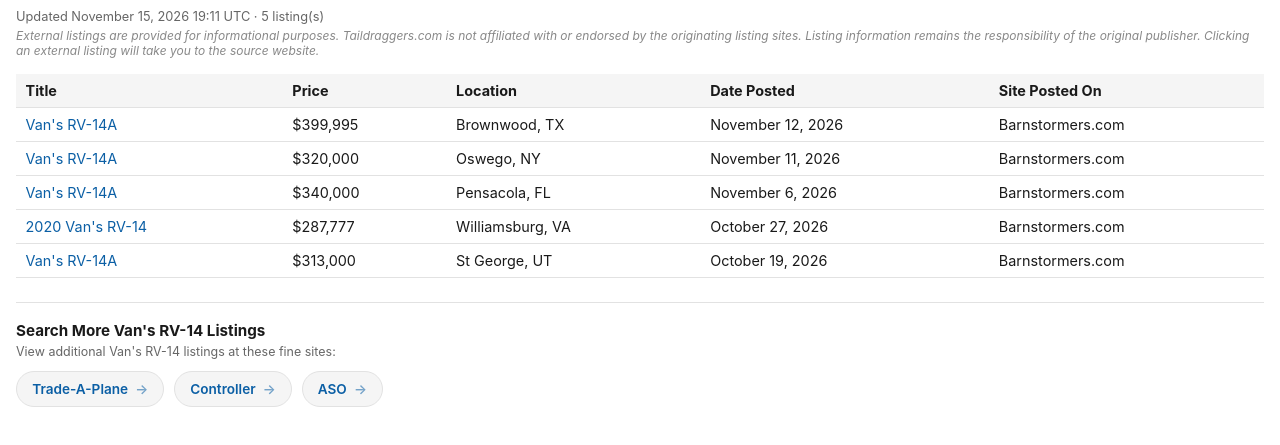
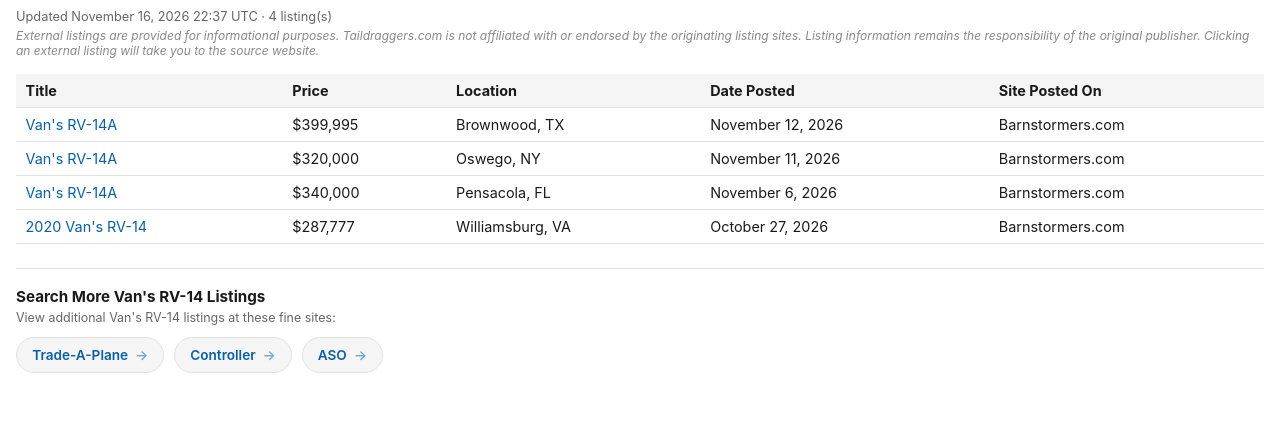
Before and after one commit to taildraggers/vans-rv14-for-sale, a plain HTML site: page docs/index.html in a window 1280 px wide. Shown: the part 43-488 px from the top of the page. Drawn offline with Linux system fonts and the light colour scheme.

Commit message:
Update Van's RV-14 listings (2026-11-16)

```diff
--- a/docs/index.html
+++ b/docs/index.html
@@ -76,7 +76,7 @@
 </head>
 <body>
   <h1>Other Van&#x27;s RV-14 Ads on the Web</h1>
-  <div class="updated">Updated November 15, 2026 19:11 UTC &middot; 5 listing(s)</div>
+  <div class="updated">Updated November 16, 2026 22:37 UTC &middot; 4 listing(s)</div>
   <div class="disclaimer">External listings are provided for informational purposes. Taildraggers.com is not affiliated with or endorsed by the originating listing sites. Listing information remains the responsibility of the original publisher. Clicking an external listing will take you to the source website.</div>
   <table>
     <thead>
@@ -87,7 +87,6 @@
         <tr><td><a href="https://www.barnstormers.com/classified-2013840-Vans-RV-14A.html" target="_blank" rel="noopener noreferrer">Van&#x27;s RV-14A</a></td><td>$320,000</td><td>Oswego, NY</td><td>November 11, 2026</td><td>Barnstormers.com</td></tr>
         <tr><td><a href="https://www.barnstormers.com/classified-2082308-VANS-RV-14a.html" target="_blank" rel="noopener noreferrer">Van&#x27;s RV-14A</a></td><td>$340,000</td><td>Pensacola, FL</td><td>November 6, 2026</td><td>Barnstormers.com</td></tr>
         <tr><td><a href="https://www.barnstormers.com/classified-2076086-RV14---2020-Thunderbolt-210-HP.html" target="_blank" rel="noopener noreferrer">2020 Van&#x27;s RV-14</a></td><td>$287,777</td><td>Williamsburg, VA</td><td>October 27, 2026</td><td>Barnstormers.com</td></tr>
-        <tr><td><a href="https://www.barnstormers.com/classified-2078967-Rv14a.html" target="_blank" rel="noopener noreferrer">Van&#x27;s RV-14A</a></td><td>$313,000</td><td>St George, UT</td><td>October 19, 2026</td><td>Barnstormers.com</td></tr>
     </tbody>
   </table>
   <div class="more-resources">
```
